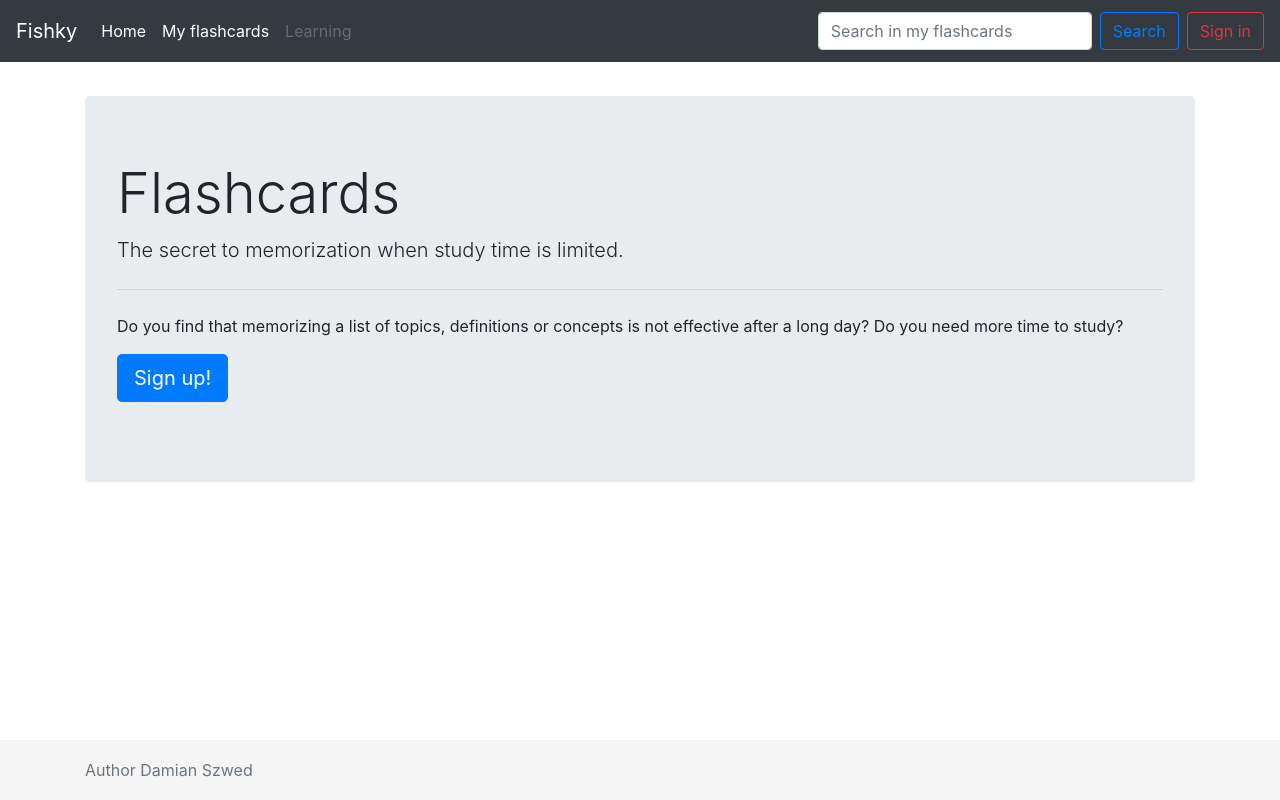
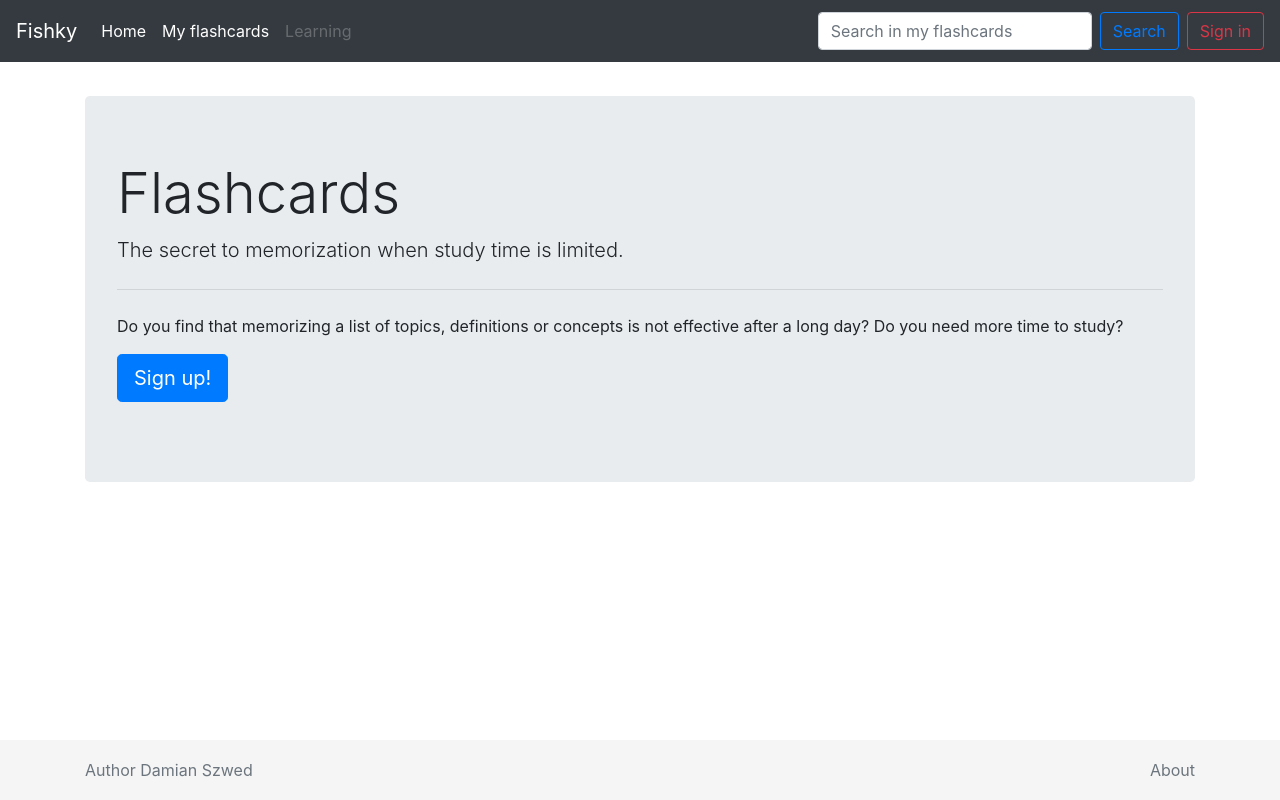
Before and after one commit to damianszwed/fishky-ui, a React (Create React App) app: page / in a window 1280 px wide. Built offline with nearby package versions, Linux system fonts and the light colour scheme.

Commit message:
Footer - added about link to empty page

```diff
--- a/src/components/Footer.js
+++ b/src/components/Footer.js
@@ -1,4 +1,5 @@
 import React from 'react'
+import {Link} from 'react-router-dom'
 
 const Footer = () => {
   return (
@@ -6,6 +7,9 @@ const Footer = () => {
       <footer className="footer">
         <div className="container">
           <span className="text-muted">Author Damian Szwed</span>
+          <div className="float-right">
+            <Link to="not-implemented" className="text-muted">About</Link>
+          </div>
         </div>
       </footer>
     </div>
```
Lines whose indentation alone changed are shown as unchanged.
